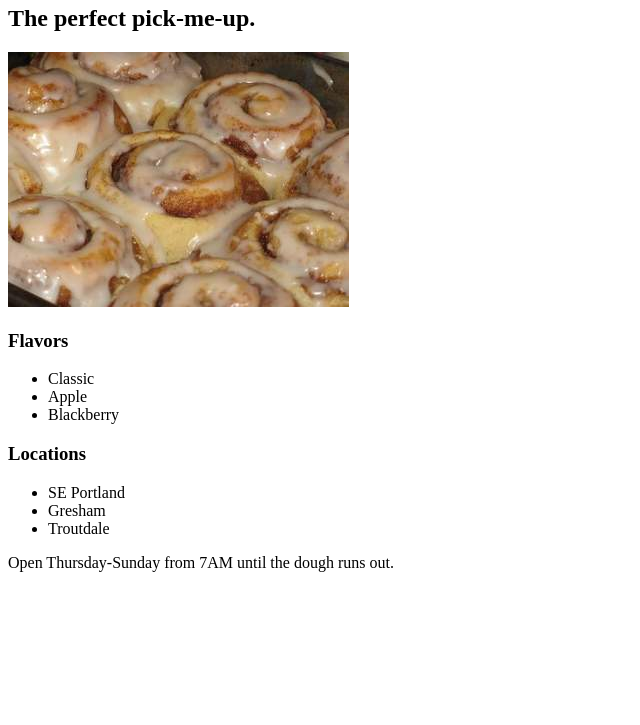
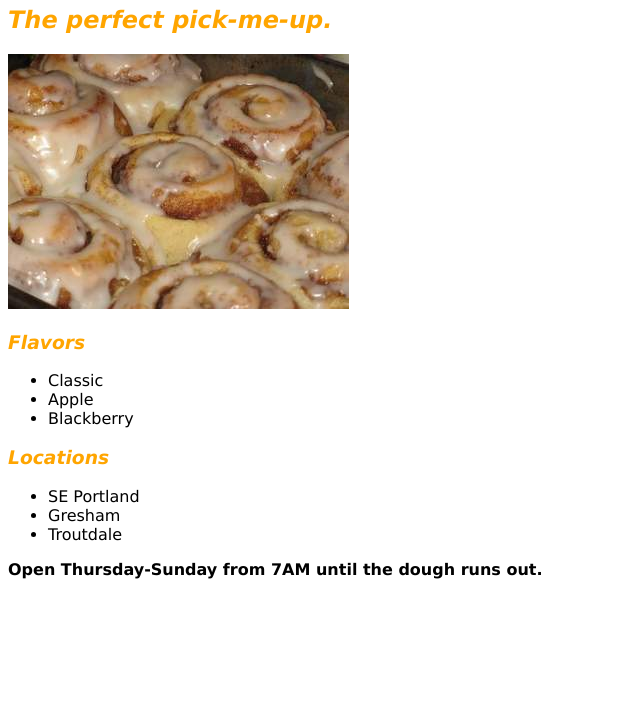
Before and after one commit to krnclwlf/cinnamon-roll-shop, a plain HTML site: page index.html in a window 1280 px wide. Shown: the part 75-800 px from the top of the page, without its empty margins (0-640 px from the left). Drawn offline with Linux system fonts and the light colour scheme.

Commit message:
Change font to verdana.

```diff
--- a/css/styles.css
+++ b/css/styles.css
@@ -0,0 +1,11 @@
+body {
+  font-family: verdana;
+}
+
+ .flashy {
+   font-style: italic;
+   color: orange;
+ }
+p {
+  font-weight: 700;
+}
--- a/index.html
+++ b/index.html
@@ -6,17 +6,17 @@
   </head>
   <body>
     <h1>Cinnamon Rolls</h1>
-    <h2>The perfect pick-me-up.</h2>
+    <h2 class="flashy">The perfect pick-me-up.</h2>
 
     <img src="img/cinnamon.jpg" alt="photo of cinnamon roll">
-    <h3>Flavors</h3>
+    <h3 class="flashy">Flavors</h3>
     <ul>
       <li>Classic</li>
       <li>Apple</li>
       <li>Blackberry</li>
     </ul>
 
-    <h3>Locations</h3>
+    <h3 class="flashy">Locations</h3>
     <ul>
       <li>SE Portland</li>
       <li>Gresham</li>
```
